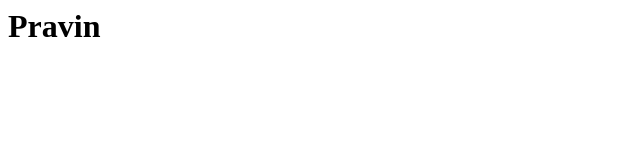
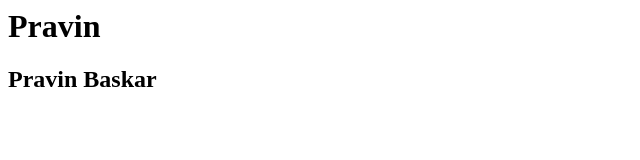
Before and after one commit to Pravin2456/pravin24, a plain HTML site: page index.html in a window 1280 px wide. Shown: the whole page, without its empty margins (0-640 px from the left). Drawn offline with Linux system fonts and the light colour scheme.

Commit message:
Update index.html

```diff
--- a/index.html
+++ b/index.html
@@ -6,5 +6,6 @@
   </head>
   <body>
     <h1>Pravin</h1>
+    <h2>Pravin Baskar</h2>
   </body>
 </html>
```
